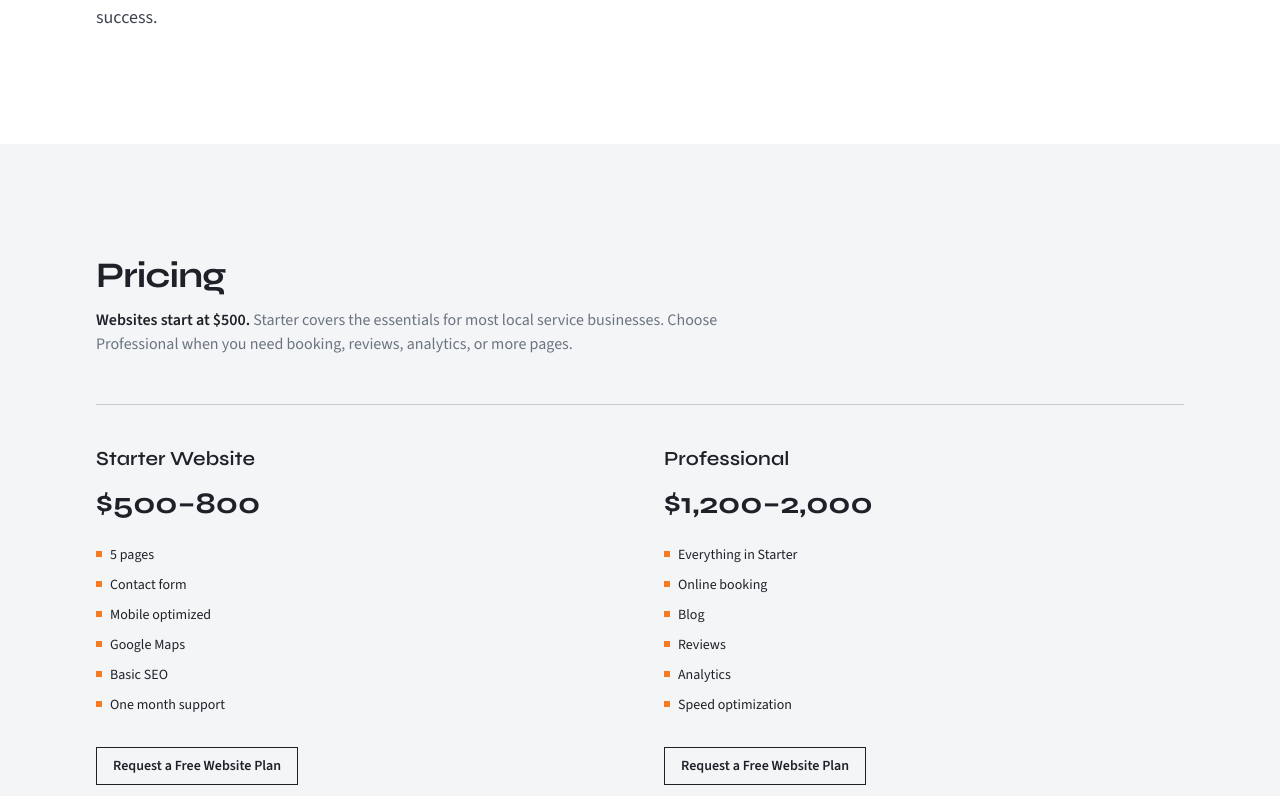
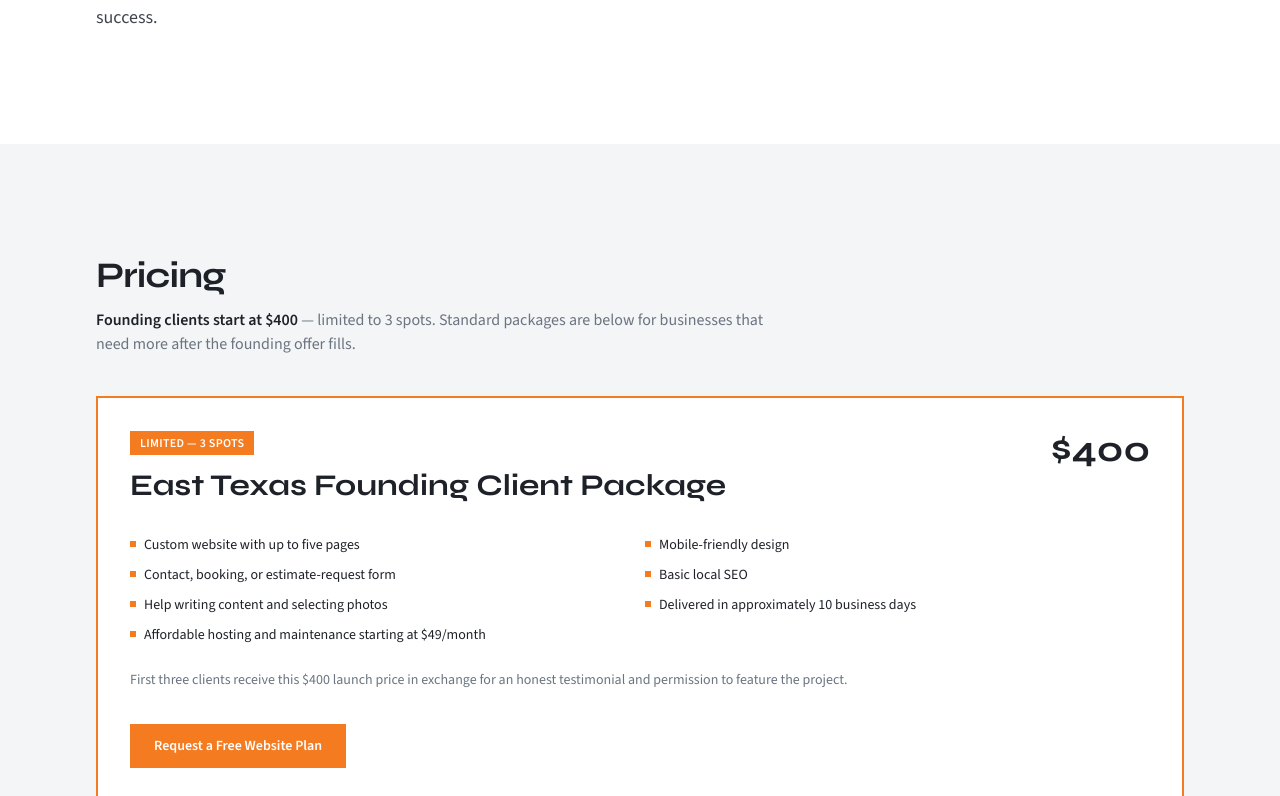
Before and after one commit to n8midd/N8Forge, a Next.js app: page / in a window 1280 px wide. Shown: the part 2001-2797 px from the top of the page. Built offline with nearby package versions, Linux system fonts and the light colour scheme.

Commit message:
Enhance pricing and promotional content: Introduce a Founding Client Package at $400 with limited spots, update website pricing details, and add promotional text in the Hero and RequestForm components to attract new clients.

```diff
--- a/src/components/Hero.tsx
+++ b/src/components/Hero.tsx
@@ -21,6 +21,13 @@ export function Hero() {
           Professional websites built around your business, with straightforward
           pricing and personal local support.
         </p>
+        <p className="animate-rise animate-rise-delay-2 mt-3 max-w-xl text-sm text-white/75">
+          Limited founding offer: custom websites from{" "}
+          <a href="#pricing" className="font-semibold text-white underline-offset-2 hover:text-ember hover:underline">
+            $400
+          </a>{" "}
+          for the first three East Texas clients.
+        </p>
         <div className="animate-rise animate-rise-delay-3 mt-8 flex flex-wrap items-center gap-4">
           <a
             href="#contact"
--- a/src/components/Pricing.tsx
+++ b/src/components/Pricing.tsx
@@ -1,3 +1,5 @@
+import { foundingClientPackage } from "../lib/contact";
+
 const websiteTiers = [
   {
     name: "Starter Website",
@@ -41,12 +43,54 @@ export function Pricing() {
           Pricing
         </h2>
         <p className="mt-3 max-w-2xl text-steel">
-          <span className="font-semibold text-charcoal">Websites start at $500.</span>{" "}
-          Starter covers the essentials for most local service businesses. Choose
-          Professional when you need booking, reviews, analytics, or more pages.
+          <span className="font-semibold text-charcoal">
+            Founding clients start at $400
+          </span>{" "}
+          — limited to {foundingClientPackage.spotsTotal} spots. Standard packages
+          are below for businesses that need more after the founding offer fills.
         </p>
 
-        <div className="mt-12 grid gap-10 border-t border-steel-light/60 pt-10 md:grid-cols-2 md:gap-12">
+        <article className="mt-10 border-2 border-ember bg-white p-6 md:p-8">
+          <div className="flex flex-wrap items-start justify-between gap-4">
+            <div>
+              <span className="inline-block bg-ember px-2.5 py-1 text-xs font-semibold uppercase tracking-wide text-white">
+                Limited — {foundingClientPackage.spotsTotal} spots
+              </span>
+              <h3 className="mt-3 font-display text-2xl font-bold text-charcoal md:text-3xl">
+                {foundingClientPackage.name}
+              </h3>
+            </div>
+            <p className="font-display text-4xl font-bold text-charcoal">
+              {foundingClientPackage.price}
+            </p>
+          </div>
+
+          <ul className="mt-8 grid gap-2.5 text-sm text-charcoal sm:grid-cols-2">
+            {foundingClientPackage.features.map((feature) => (
+              <li key={feature} className="flex gap-2">
+                <span className="mt-1.5 h-1.5 w-1.5 shrink-0 bg-ember" aria-hidden />
+                {feature}
+              </li>
+            ))}
+          </ul>
+
+          <p className="mt-6 text-sm leading-relaxed text-steel">
+            {foundingClientPackage.terms}
+          </p>
+
+          <a
+            href="#contact"
+            className="mt-8 inline-flex bg-ember px-6 py-3 text-sm font-semibold text-white transition-colors hover:bg-ember-deep"
+          >
+            Request a Free Website Plan
+          </a>
+        </article>
+
+        <div className="mt-16 border-t border-steel-light/60 pt-12">
+          <p className="text-sm font-semibold uppercase tracking-[0.12em] text-steel">
+            Standard packages
+          </p>
+          <div className="mt-8 grid gap-10 md:grid-cols-2 md:gap-12">
             {websiteTiers.map((tier) => (
               <article key={tier.name} className="flex flex-col">
                 <h3 className="font-display text-xl font-semibold text-charcoal">
@@ -72,6 +116,7 @@ export function Pricing() {
               </article>
             ))}
           </div>
+        </div>
 
         <div className="mt-16 border-t border-steel-light/60 pt-12">
           <p className="text-sm font-semibold uppercase tracking-[0.12em] text-ember">
@@ -85,7 +130,16 @@ export function Pricing() {
             care is where a web business becomes much more reliable month to month.
           </p>
 
-          <div className="mt-8 grid gap-8 md:grid-cols-2">
+          <div className="mt-8 grid gap-8 md:grid-cols-3">
+            <div>
+              <p className="font-display text-lg font-semibold text-charcoal">
+                Founding Client
+              </p>
+              <p className="mt-1 font-display text-3xl font-bold text-charcoal">
+                $49
+                <span className="text-lg font-medium text-steel">/month</span>
+              </p>
+            </div>
             <div>
               <p className="font-display text-lg font-semibold text-charcoal">
                 With Starter
--- a/src/components/RequestForm.tsx
+++ b/src/components/RequestForm.tsx
@@ -127,6 +127,14 @@ export function RequestForm() {
             </div>
           ) : (
             <div className="space-y-4">
+              <p className="text-sm text-steel">
+                Interested in the{" "}
+                <span className="font-medium text-charcoal">
+                  Founding Client Package ($400)
+                </span>
+                ? Mention it in &ldquo;What do you need?&rdquo; — limited to the
+                first three clients.
+              </p>
               <div className="grid gap-4 sm:grid-cols-2">
                 <label className="block text-sm">
                   <span className="mb-1.5 block font-medium text-charcoal">Name</span>
--- a/src/lib/contact.ts
+++ b/src/lib/contact.ts
@@ -12,6 +12,24 @@ export const owner = {
   tagline:
     "You work directly with me from the first conversation through launch — no call centers, no ticket queues.",
   ...contact,
+} as const;
+
+export const foundingClientPackage = {
+  name: "East Texas Founding Client Package",
+  price: "$400",
+  spotsTotal: 3,
+  features: [
+    "Custom website with up to five pages",
+    "Mobile-friendly design",
+    "Contact, booking, or estimate-request form",
+    "Basic local SEO",
+    "Help writing content and selecting photos",
+    "Delivered in approximately 10 business days",
+    "Affordable hosting and maintenance starting at $49/month",
+  ],
+  maintenance: "$49/month",
+  terms:
+    "First three clients receive this $400 launch price in exchange for an honest testimonial and permission to feature the project.",
 } as const;
 
 export const caseStudyLux = {
```
Lines whose indentation alone changed are shown as unchanged.
